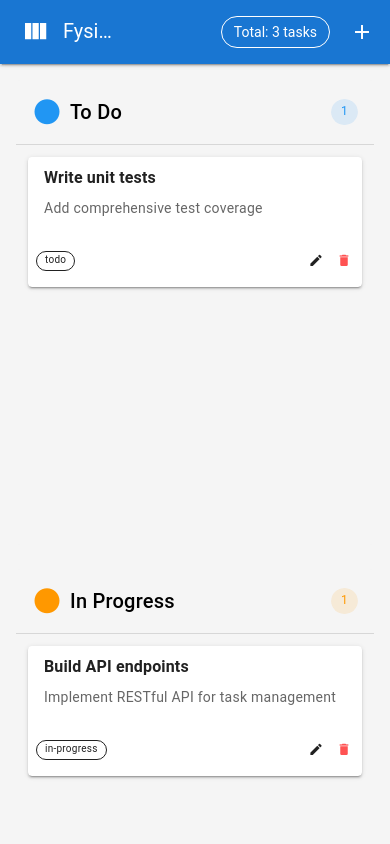
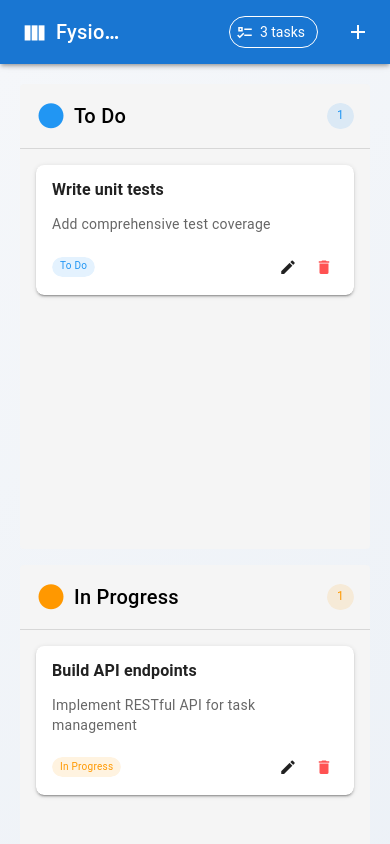
Before and after one commit to TanvirAlam/fysiofresh, a Vue app: page / in a window 390 px wide. Shown: the top 844 px of the page. Built offline with nearby package versions, Linux system fonts and the light colour scheme.

Commit message:
style: improve kanban styling and responsive layout

```diff
--- a/src/App.vue
+++ b/src/App.vue
@@ -2,11 +2,13 @@
 import { ref, onMounted } from 'vue'
 import type { Task, NewTask } from '@/types'
 import { useTaskStore } from '@/composables/useTaskStore'
+import { useToast } from '@/composables/useToast'
 import KanbanBoard from '@/components/KanbanBoard.vue'
 import TaskDialog from '@/components/TaskDialog.vue'
 
 const appTitle = ref('Fysiofresh Kanban Board')
 const store = useTaskStore()
+const toast = useToast()
 
 // Dialog state
 const showDialog = ref(false)
@@ -46,7 +48,9 @@ const handleDeleteTask = (taskId: string) => {
 
 const confirmDelete = () => {
   if (taskToDelete.value) {
+    const task = store.getTaskById(taskToDelete.value)
     store.deleteTask(taskToDelete.value)
+    toast.success(`Task "${task?.title || 'Task'}" deleted`)
     taskToDelete.value = null
   }
   showDeleteConfirm.value = false
@@ -61,26 +65,36 @@ const cancelDelete = () => {
 const handleSaveTask = (data: NewTask | { id: string; updates: Partial<Omit<Task, 'id'>> }) => {
   if ('id' in data) {
     // Edit mode
-    store.updateTask(data.id, data.updates)
+    const task = store.updateTask(data.id, data.updates)
+    toast.success(`Task "${task?.title || 'Task'}" updated`)
   } else {
     // Create mode
-    store.addTask(data)
+    const task = store.addTask(data)
+    toast.success(`Task "${task.title}" created`)
   }
 }
 </script>
 
 <template>
   <v-app>
-    <v-app-bar color="primary" elevation="2">
-      <v-app-bar-title class="d-flex align-center">
-        <v-icon class="mr-2">mdi-view-column</v-icon>
-        {{ appTitle }}
+    <v-app-bar color="primary" elevation="3" height="64">
+      <v-app-bar-title class="d-flex align-center font-weight-bold">
+        <v-icon class="mr-2" size="28">mdi-view-column</v-icon>
+        <span class="text-h6">{{ appTitle }}</span>
       </v-app-bar-title>
       <v-spacer></v-spacer>
-      <v-chip class="mr-2" variant="outlined" color="white">
-        Total: {{ store.allTasks.value.length }} tasks
+      <v-chip class="mr-3" variant="outlined" color="white" prepend-icon="mdi-format-list-checks">
+        {{ store.allTasks.value.length }} {{ store.allTasks.value.length === 1 ? 'task' : 'tasks' }}
       </v-chip>
-      <v-btn icon="mdi-plus" color="white" @click="handleAddTask"></v-btn>
+      <v-btn
+        icon="mdi-plus"
+        color="white"
+        @click="handleAddTask"
+        size="large"
+      >
+        <v-icon>mdi-plus</v-icon>
+        <v-tooltip activator="parent" location="bottom">Add New Task</v-tooltip>
+      </v-btn>
     </v-app-bar>
 
     <v-main>
@@ -112,6 +126,24 @@ const handleSaveTask = (data: NewTask | { id: string; updates: Partial<Omit<Task
         </v-card-actions>
       </v-card>
     </v-dialog>
+
+    <!-- Toast Notification -->
+    <v-snackbar
+      v-model="toast.toastState.value.show"
+      :color="toast.toastState.value.color"
+      :timeout="toast.toastState.value.timeout"
+      location="bottom right"
+      elevation="6"
+    >
+      {{ toast.toastState.value.message }}
+      <template v-slot:actions>
+        <v-btn
+          variant="text"
+          icon="mdi-close"
+          @click="toast.hideToast()"
+        ></v-btn>
+      </template>
+    </v-snackbar>
   </v-app>
 </template>
 
--- a/src/components/KanbanBoard.vue
+++ b/src/components/KanbanBoard.vue
@@ -17,13 +17,15 @@ const handleDrop = (taskId: string, newStatus: TaskStatus) => {
 </script>
 
 <template>
-  <v-container fluid class="kanban-board pa-4">
-    <v-row>
+  <v-container fluid class="kanban-board pa-6">
+    <v-row class="ma-0" no-gutters>
       <v-col
         v-for="column in store.columns.value"
         :key="column.id"
         cols="12"
+        sm="6"
         md="4"
+        class="pa-2"
       >
         <kanban-column
           :column="column"
@@ -39,11 +41,24 @@ const handleDrop = (taskId: string, newStatus: TaskStatus) => {
 
 <style scoped>
 .kanban-board {
-  background-color: #f5f5f5;
+  background: linear-gradient(135deg, #f5f7fa 0%, #e8eef5 100%);
   min-height: calc(100vh - 64px);
 }
 
 .kanban-board .v-row {
   height: 100%;
 }
+
+/* Responsive adjustments */
+@media (max-width: 959px) {
+  .kanban-board {
+    padding: 16px !important;
+  }
+}
+
+@media (max-width: 599px) {
+  .kanban-board {
+    padding: 12px !important;
+  }
+}
 </style>
--- a/src/components/KanbanColumn.vue
+++ b/src/components/KanbanColumn.vue
@@ -84,10 +84,11 @@ const handleDrop = (event: DragEvent) => {
 
     <v-divider></v-divider>
 
-    <v-card-text class="pa-3" style="min-height: 400px; max-height: calc(100vh - 280px); overflow-y: auto;">
-      <div v-if="tasks.length === 0" class="text-center text-medium-emphasis py-8">
-        <v-icon size="48" color="grey-lighten-1">mdi-inbox</v-icon>
-        <p class="mt-2">No tasks</p>
+    <v-card-text class="pa-4" style="min-height: 400px; max-height: calc(100vh - 280px); overflow-y: auto;">
+      <div v-if="tasks.length === 0" class="empty-state text-center py-12">
+        <v-icon size="64" color="grey-lighten-1">mdi-tray</v-icon>
+        <p class="text-subtitle-1 text-medium-emphasis mt-4 mb-1">No tasks yet</p>
+        <p class="text-caption text-medium-emphasis">Drag tasks here or create a new one</p>
       </div>
 
       <task-card
--- a/src/components/TaskCard.vue
+++ b/src/components/TaskCard.vue
@@ -33,6 +33,25 @@ const handleDragStart = (event: DragEvent) => {
 const handleDragEnd = () => {
   // Clean up any drag state if needed
 }
+
+// Helper functions for status display
+const getStatusColor = (status: string) => {
+  switch (status) {
+    case 'todo': return 'blue'
+    case 'in-progress': return 'orange'
+    case 'done': return 'green'
+    default: return 'grey'
+  }
+}
+
+const getStatusLabel = (status: string) => {
+  switch (status) {
+    case 'todo': return 'To Do'
+    case 'in-progress': return 'In Progress'
+    case 'done': return 'Done'
+    default: return status
+  }
+}
 </script>
 
 <template>
@@ -44,36 +63,42 @@ const handleDragEnd = () => {
     @dragstart="handleDragStart"
     @dragend="handleDragEnd"
   >
-    <v-card-title class="text-subtitle-1 font-weight-bold">
+    <v-card-title class="text-subtitle-1 font-weight-bold py-3 px-4">
       {{ task.title }}
     </v-card-title>
 
-    <v-card-text>
-      <p class="text-body-2 text-medium-emphasis">
+    <v-card-text class="px-4 pb-2">
+      <p class="text-body-2 text-medium-emphasis mb-0">
         {{ task.description }}
       </p>
     </v-card-text>
 
-    <v-card-actions>
-      <v-chip size="x-small" variant="outlined">
-        {{ task.status }}
+    <v-card-actions class="px-4 pb-3">
+      <v-chip size="x-small" variant="tonal" :color="getStatusColor(task.status)">
+        {{ getStatusLabel(task.status) }}
       </v-chip>
       <v-spacer></v-spacer>
       <v-btn
         icon="mdi-pencil"
-        size="x-small"
+        size="small"
         variant="text"
         density="comfortable"
         @click.stop="handleEdit"
-      ></v-btn>
+      >
+        <v-icon size="18">mdi-pencil</v-icon>
+        <v-tooltip activator="parent" location="top">Edit</v-tooltip>
+      </v-btn>
       <v-btn
         icon="mdi-delete"
-        size="x-small"
+        size="small"
         variant="text"
         density="comfortable"
         color="error"
         @click.stop="handleDelete"
-      ></v-btn>
+      >
+        <v-icon size="18">mdi-delete</v-icon>
+        <v-tooltip activator="parent" location="top">Delete</v-tooltip>
+      </v-btn>
     </v-card-actions>
   </v-card>
 </template>
@@ -82,13 +107,22 @@ const handleDragEnd = () => {
 .task-card {
   cursor: move;
   transition: all 0.2s ease-in-out;
+  border-radius: 8px;
 }
 
 .task-card:hover {
   transform: translateY(-2px);
+  box-shadow: 0 4px 12px rgba(0, 0, 0, 0.15) !important;
 }
 
 .task-card:active {
   cursor: grabbing;
+  opacity: 0.7;
+}
+
+/* Better focus state for accessibility */
+.task-card:focus-visible {
+  outline: 2px solid #1976D2;
+  outline-offset: 2px;
 }
 </style>
--- a/src/components/TaskDialog.vue
+++ b/src/components/TaskDialog.vue
@@ -19,6 +19,7 @@ const emit = defineEmits<Emits>()
 const formTitle = ref('')
 const formDescription = ref('')
 const formStatus = ref<TaskStatus>('todo')
+const isLoading = ref(false)
 
 const statusOptions: { value: TaskStatus; title: string; color: string }[] = [
   { value: 'todo', title: 'To Do', color: 'blue' },
@@ -64,8 +65,13 @@ const resetForm = () => {
   formStatus.value = 'todo'
 }
 
-const handleSave = () => {
-  if (!isFormValid.value) return
+const handleSave = async () => {
+  if (!isFormValid.value || isLoading.value) return
+
+  isLoading.value = true
+
+  // Simulate async operation (in real app, this would be API call)
+  await new Promise(resolve => setTimeout(resolve, 300))
 
   if (props.mode === 'create') {
     const newTask: NewTask = {
@@ -85,10 +91,12 @@ const handleSave = () => {
     })
   }
 
+  isLoading.value = false
   handleClose()
 }
 
 const handleClose = () => {
+  if (isLoading.value) return
   emit('update:modelValue', false)
   resetForm()
 }
@@ -162,6 +170,7 @@ const handleClose = () => {
         <v-btn
           variant="text"
           @click="handleClose"
+          :disabled="isLoading"
         >
           Cancel
         </v-btn>
@@ -169,7 +178,8 @@ const handleClose = () => {
           color="primary"
           variant="elevated"
           @click="handleSave"
-          :disabled="!isFormValid"
+          :disabled="!isFormValid || isLoading"
+          :loading="isLoading"
         >
           {{ saveButtonText }}
         </v-btn>
--- /dev/null
+++ b/src/composables/useToast.ts
@@ -0,0 +1,45 @@
+import { ref } from 'vue'
+
+interface ToastState {
+  show: boolean
+  message: string
+  color: string
+  timeout: number
+}
+
+const toastState = ref<ToastState>({
+  show: false,
+  message: '',
+  color: 'success',
+  timeout: 3000
+})
+
+export function useToast() {
+  const showToast = (message: string, color: 'success' | 'error' | 'info' | 'warning' = 'success', timeout = 3000) => {
+    toastState.value = {
+      show: true,
+      message,
+      color,
+      timeout
+    }
+  }
+
+  const hideToast = () => {
+    toastState.value.show = false
+  }
+
+  const success = (message: string) => showToast(message, 'success')
+  const error = (message: string) => showToast(message, 'error')
+  const info = (message: string) => showToast(message, 'info')
+  const warning = (message: string) => showToast(message, 'warning')
+
+  return {
+    toastState,
+    showToast,
+    hideToast,
+    success,
+    error,
+    info,
+    warning
+  }
+}
```
Also changed, not shown: 1 other file (tests, documents, lock files or other folders).
